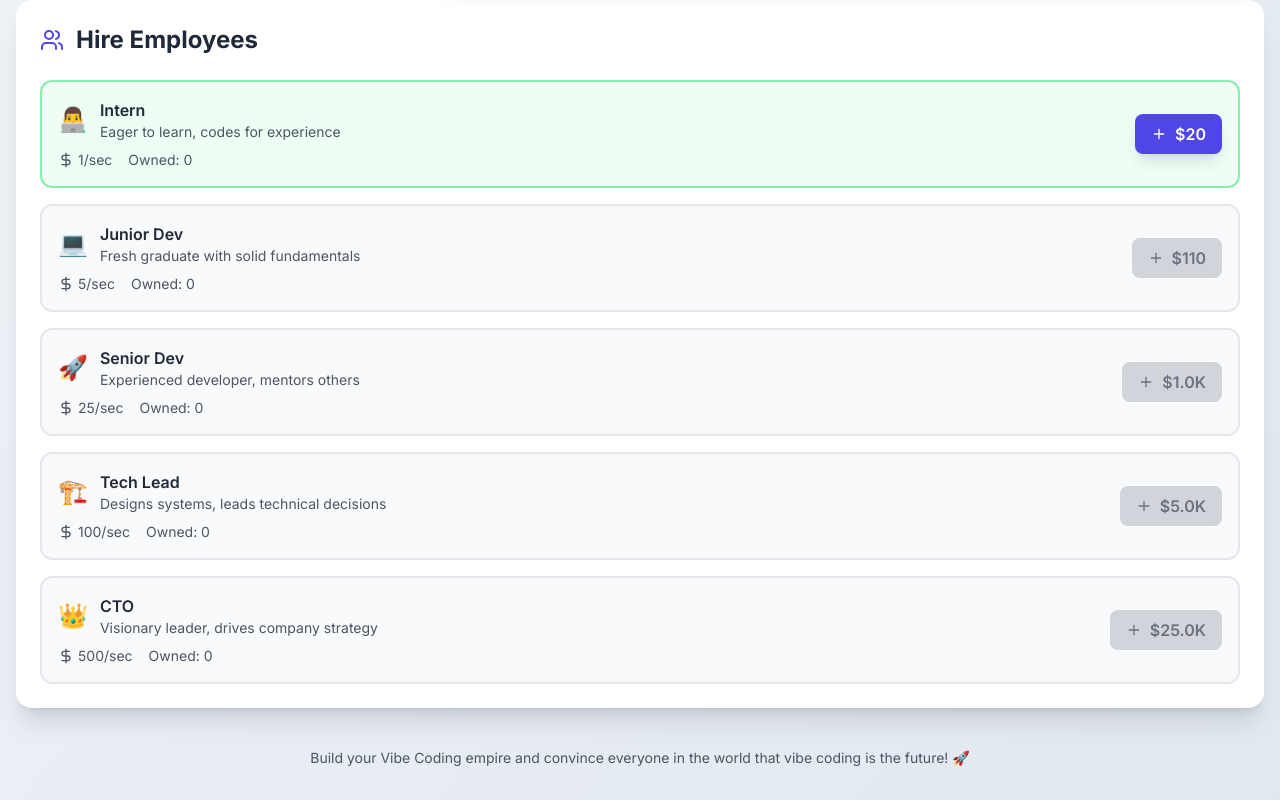
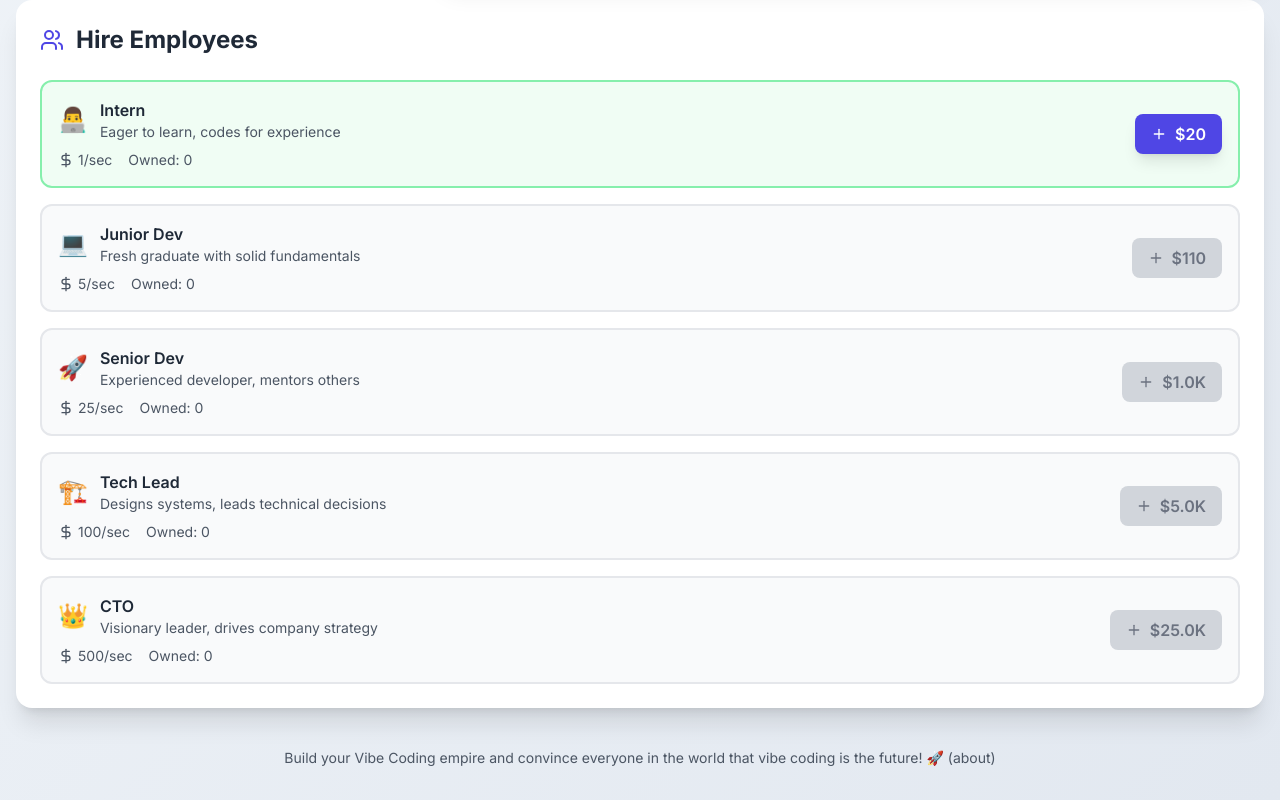
Before and after one commit to bob-the-vibecoder/vibe-coding-empire, a React (Vite) app: page / in a window 1280 px wide. Shown: the part 656-1456 px from the top of the page. Built offline with nearby package versions, Linux system fonts and the light colour scheme.

Commit message:
Added about link

```diff
--- a/src/App.tsx
+++ b/src/App.tsx
@@ -57,7 +57,9 @@ function App() {
         {/* Footer */}
         <div className="text-center text-gray-600 py-4">
           <p className="text-sm">
-            Build your Vibe Coding empire and convince everyone in the world that vibe coding is the future! 🚀
+            Build your Vibe Coding empire and convince everyone in the world that vibe coding is the future! 🚀 (
+              <a href="https://github.com/bob-the-vibecoder/vibe-coding-empire">about</a>
+            )
           </p>
         </div>
       </div>
```
Also changed, not shown: 4 other files (tests, documents, lock files or other folders).
